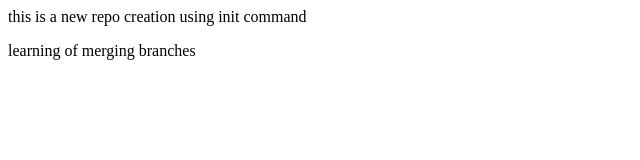
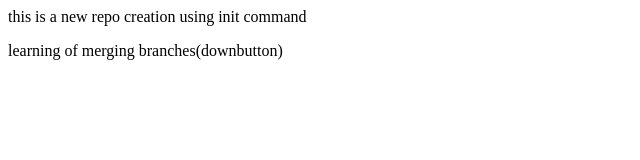
Before and after one commit to Praneeth-8207/LOCAL_REPO, a plain HTML site: page Index.html in a window 1280 px wide. Shown: the full height of the page, 0-640 px from the left. Drawn offline with Linux system fonts and the light colour scheme.

Commit message:
merging conflicts

```diff
--- a/Index.html
+++ b/Index.html
@@ -1,2 +1,2 @@
 <p> this is a new repo creation using init command</p>
-<p>learning of merging branches</p>
+<p>learning of merging branches(downbutton)</p>
```
